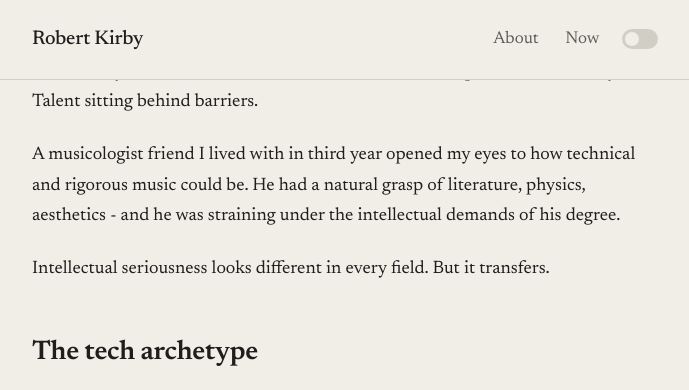
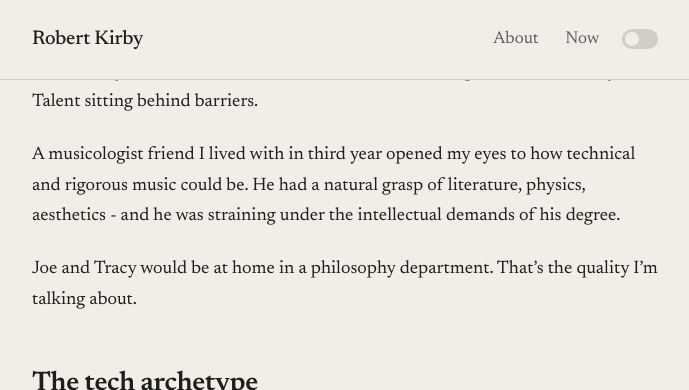
Before and after one commit to rob137/rob137.github.io, a Jekyll site: the page built from _posts/2026-01-29-out-of-distribution.md, in a window 1280 px wide and 900 px high, scrolled down 1968 px, cut to the strip 0-390 px from the top of the window. Shown: the whole strip, without its empty margins (295-984 px from the left). Built offline with Jekyll 4.4.1, drawn with Linux system fonts in a browser that asks for light colours.

Commit message:
Tie Recognising seriousness directly back to Joe
Co-Authored-By: Claude Opus 4.5 <noreply@anthropic.com>

```diff
--- a/_posts/2026-01-29-out-of-distribution.md
+++ b/_posts/2026-01-29-out-of-distribution.md
@@ -32,7 +32,7 @@ I got into philosophy in sixth form, through Wittgenstein initially, and studied
 
 A musicologist friend I lived with in third year opened my eyes to how technical and rigorous music could be. He had a natural grasp of literature, physics, aesthetics - and he was straining under the intellectual demands of his degree.
 
-Intellectual seriousness looks different in every field. But it transfers.
+Joe and Tracy would be at home in a philosophy department. That's the quality I'm talking about.
 
 ## The tech archetype
 
```
